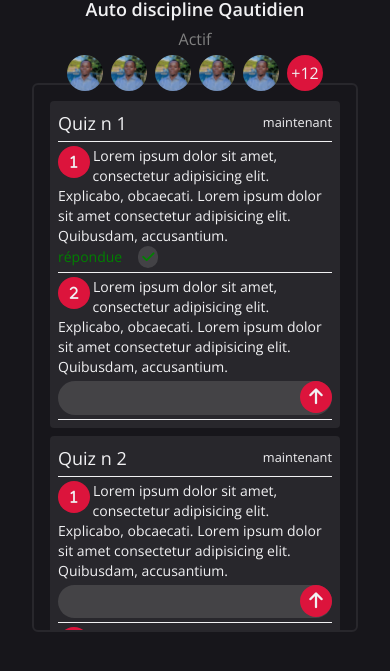
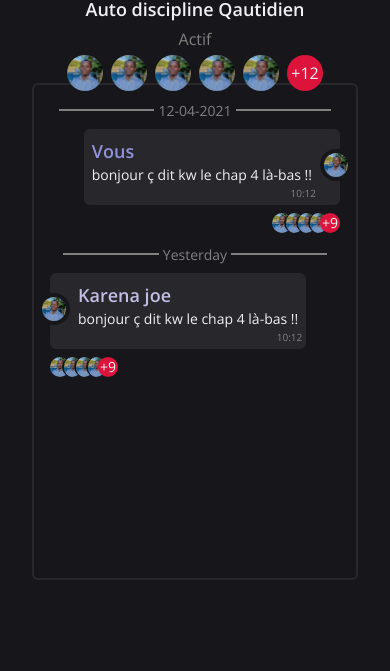
Before and after one commit to Tutyonick-Oscar/taboApp.Front, a website: page commun.html in a window 390 px wide. Shown: the part 157-828 px from the top of the page. Drawn offline with nearby package versions, Linux system fonts and the light colour scheme.

Commit message:
corrections

```diff
--- a/commun.html
+++ b/commun.html
@@ -182,7 +182,7 @@
             </div>
         </div>
         <!-- infos cliked hide this else show it -->
-        <div class=" commun_notify lg:w-[53%] mt-40 w-full border-2 border-secondary rounded-md h-[65%] p-4 flex flex-col overflow-y-scroll gap-2
+        <div class=" commun_notify hidden lg:w-[53%] mt-40 w-full border-2 border-secondary rounded-md h-[65%] p-4 flex flex-col overflow-y-scroll gap-2
         md:fixed md:w-[53%] lg:-top-14 md:overflow-y-scroll md:h-[86vh] pb-10 lg:pr-4 lg:ml-80">
             <div class="questions bg-secondary w-full p-2 rounded flex flex-col ">
               <div class="question w-full border-b border-text pb-1">
@@ -304,7 +304,7 @@
             </div>
         </div>
         <!-- infos cliked hide this else show it -->
-        <div class="commun-chats hidden lg:block  mt-40 w-full lg:w-[53%]  border-2 border-secondary rounded-md h-[65%] p-4 flex flex-col overflow-y-scroll gap-3 lg:gap-2
+        <div class="commun-chats  lg:block  mt-40 w-full lg:w-[53%]  border-2 border-secondary rounded-md h-[65%] p-4 flex flex-col overflow-y-scroll gap-3 lg:gap-2
         md:fixed md:w-[53%] lg:-top-14  md:h-[86vh] pb-10 lg:pr-4 lg:ml-80">
             <div class=" flex flex-col gap-2 lg:gap-1 w-full h-auto">
                 <div class="bar flex gap-1 w-full justify-center lg:justify-normal">
```
